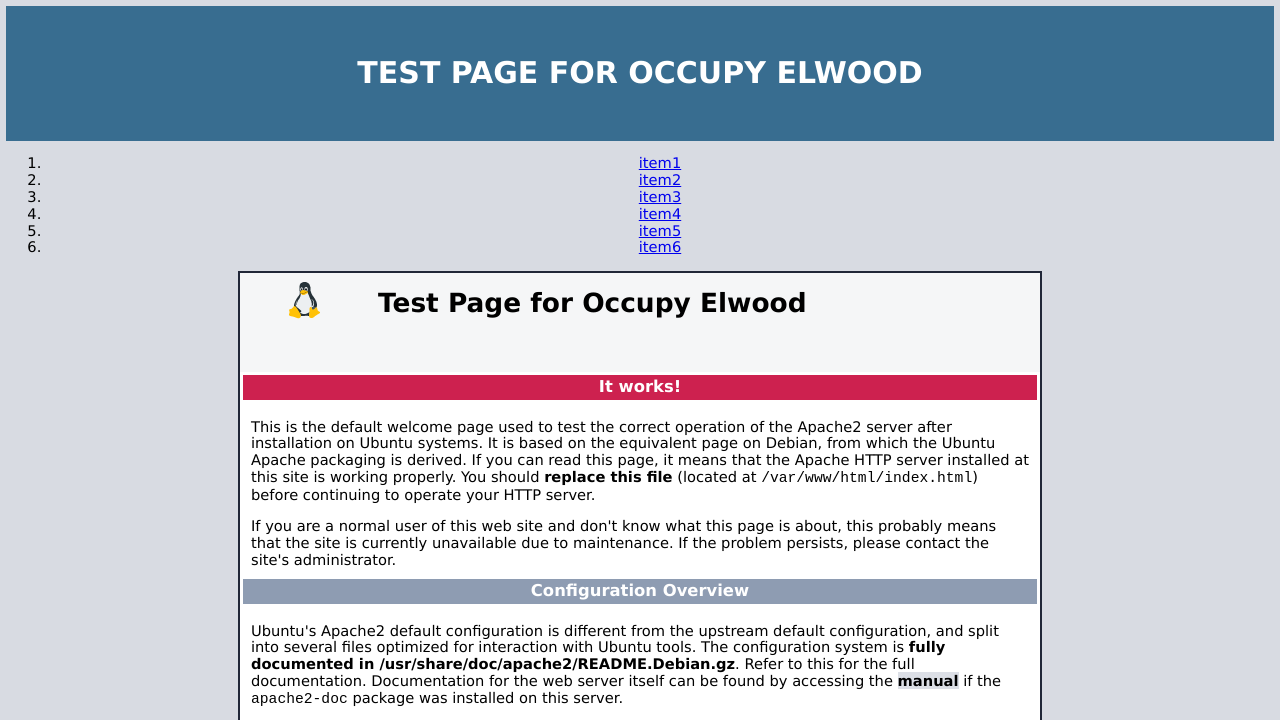
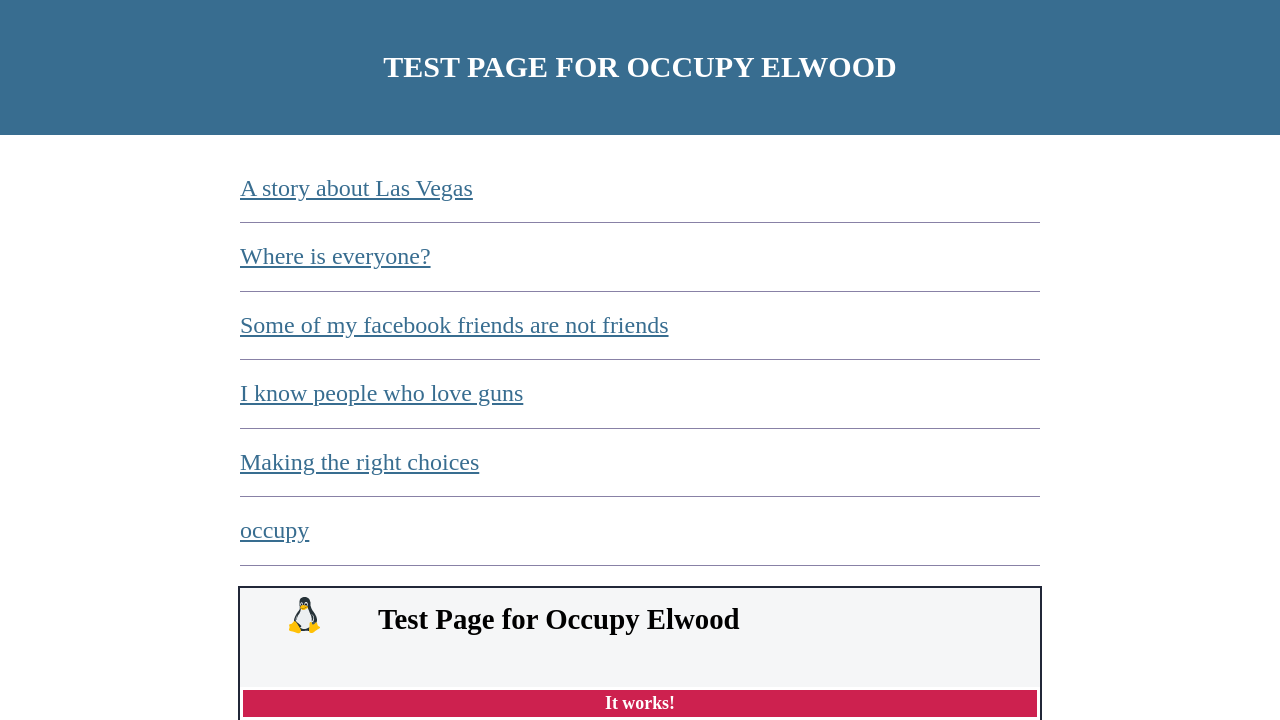
Before and after one commit to lancevinsel/occupyelwood.us, a plain HTML site: page public_html/index.html in a window 1280 px wide. Shown: the top 720 px of the page. Drawn offline with Linux system fonts and the light colour scheme.

Commit message:
Style news and constrain content

```diff
--- a/public_html/index.html
+++ b/public_html/index.html
@@ -13,27 +13,29 @@
     <header class='hero'>
         <p class='logo'>Test Page for Occupy Elwood</p>
     </header>
-    <main>
-      <ol>
-        <li>
-          <a href="#">item1</a>
+    <main class='content'>
+      <div class='container'>
+        <ol class='news'>
+          <li class='news-item'>
+            <a class='news-link' href="#">A story about Las Vegas</a>
           </li>
-        <li>
-          <a href="#">item2</a>
+          <li class='news-item'>
+            <a class='news-link' href="#">Where is everyone?</a>
           </li>
-        <li>
-          <a href="#">item3</a>
+          <li class='news-item'>
+            <a class='news-link' href="#">Some of my facebook friends are not friends</a>
           </li>
-        <li>
-          <a href="#">item4</a>
+          <li class='news-item'>
+            <a class='news-link' href="#">I know people who love guns</a>
           </li>
-        <li>
-          <a href="#">item5</a>
+          <li class='news-item'>
+            <a class='news-link' href="#">Making the right choices</a>
           </li>
-        <li>
-          <a href="#">item6</a>
+          <li class='news-item'>
+            <a class='news-link' href="#">occupy</a>
           </li>
         </ol>
+      </div>
     </main>
     <div class="main_page">
       <div class="page_header floating_element">
--- a/public_html/main.css
+++ b/public_html/main.css
@@ -24,7 +24,9 @@ h1,h2,h3,h4,h5,h6 {
 
 }
 ol{
-
+  list-style-type: none;
+  margin: 0;
+  padding: 0;
 }
 li{
 
@@ -41,6 +43,7 @@ a{
 .hero {
   background-color: #386d90;
   color: #fff;
+  margin-bottom: 40px;
   padding: 20px 0;
   text-align: center;
 }
@@ -53,22 +56,28 @@ a{
   text-transform: uppercase;
 }
 /*------------------------------------------
+*  News
+------------------------------------------*/
+.news-item {
+  border-bottom: 1px solid #8881a6;
+  margin-bottom: 20px;
+  padding-bottom: 20px;
+}
+.news-link {
+  color: #386d90;
+  font-size: 24px;
+}
+/*------------------------------------------
+*  Container
+------------------------------------------*/
+
+.container {
+  margin: 0 auto;
+  max-width: 800px;
+}
+/*------------------------------------------
 *  Stuff from Apache Startup Page
 ------------------------------------------*/
- {
-    margin: 0px 0px 0px 0px;
-    padding: 0px 0px 0px 0px;
-  }
-
-  body, html {
-    padding: 3px 3px 3px 3px;
-
-    background-color: #D8DBE2;
-
-    font-family: Verdana, sans-serif;
-    font-size: 11pt;
-    text-align: center;
-  }
 
   div.main_page {
     position: relative;
```
Lines whose indentation alone changed are shown as unchanged.
